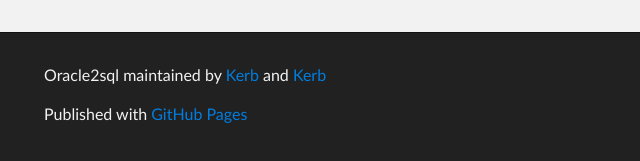
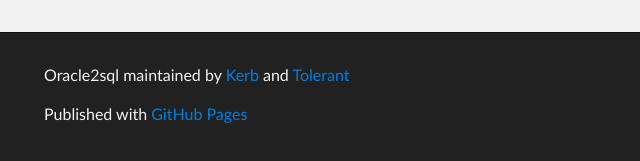
Before and after one commit to Kerb/oracle2sql, a plain HTML site: page index.html in a window 1280 px wide. Shown: the part 333-494 px from the top of the page, 276-916 px from the left. Drawn offline with Linux system fonts and the light colour scheme.

Commit message:
index.html changed

```diff
--- a/index.html
+++ b/index.html
@@ -44,7 +44,7 @@
 <div id="footer_wrap" class="outer">
     <footer class="inner">
         <p class="copyright">Oracle2sql maintained by <a href="https://github.com/Kerb">Kerb</a> and
-            <a href="https://github.com/Kerb">Kerb</a>
+            <a href="https://github.com/Tolerant">Tolerant</a>
         </p>
 
         <p>Published with <a href="http://pages.github.com">GitHub Pages</a></p>
```
